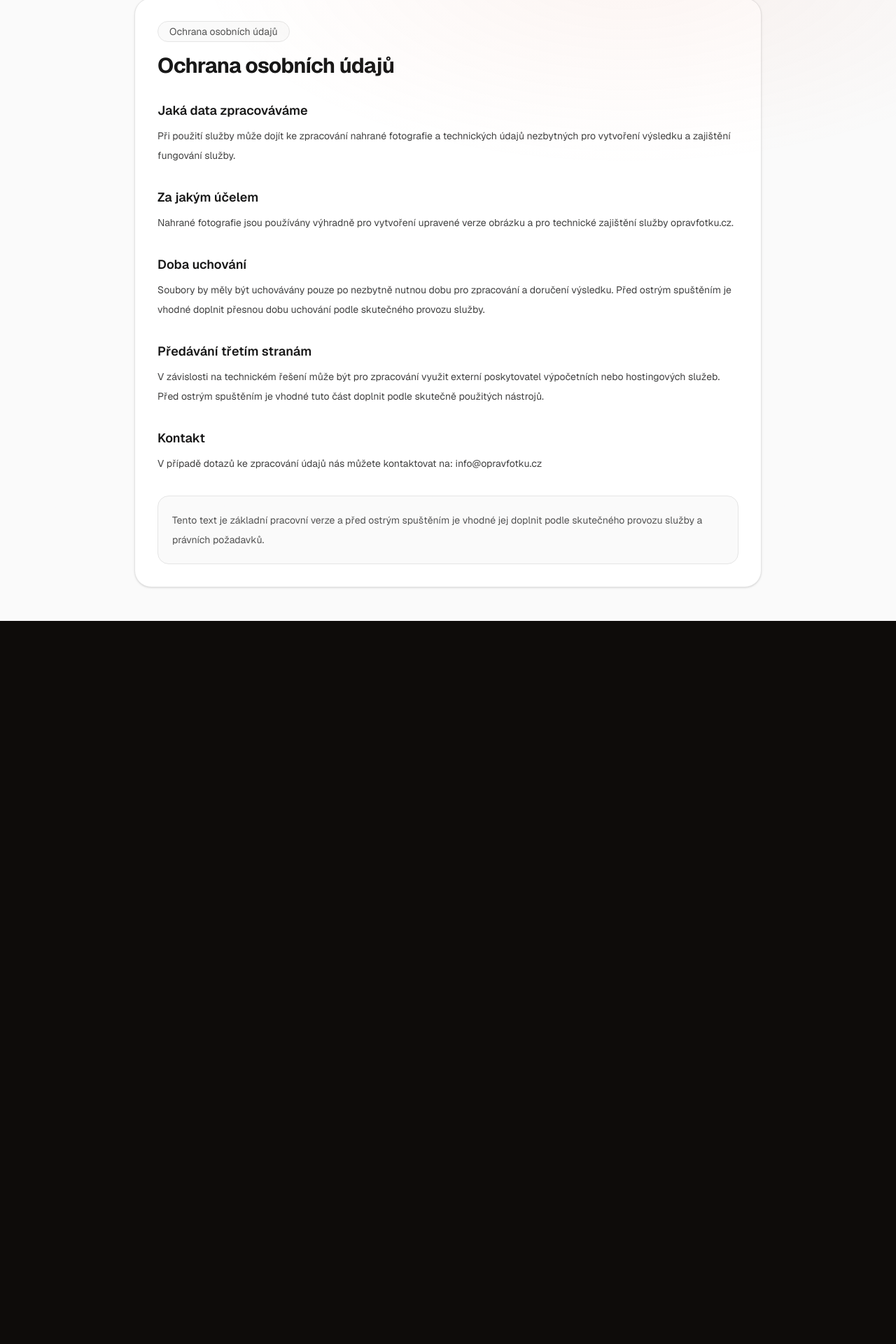
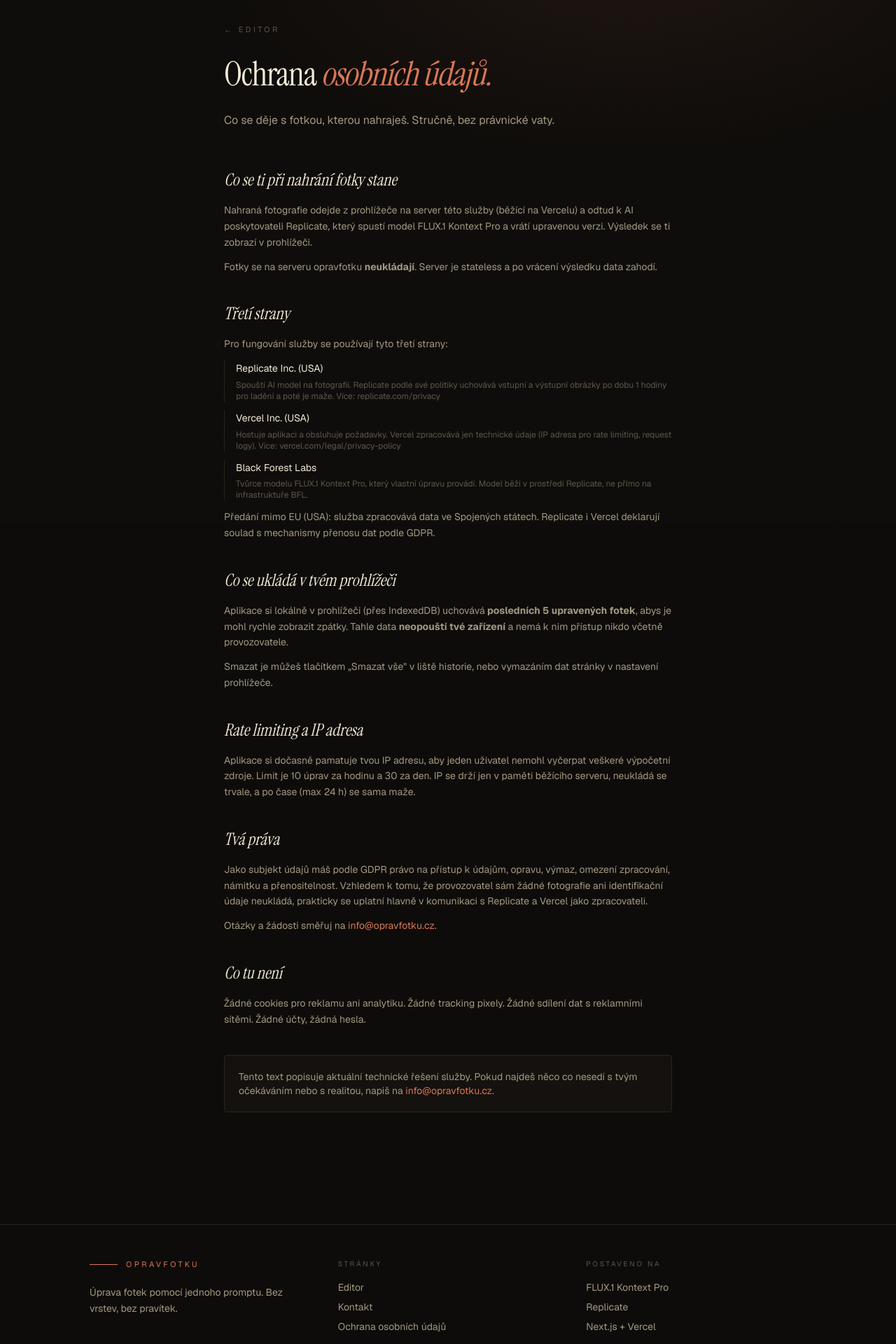
Before and after one commit to menssecret/opravfotku, a Next.js app: page /ochrana-osobnich-udaju in a window 1280 px wide. Shown: the part 51-1971 px from the top of the page at 70% size. Before the commit the page ends 938 px from the top, so only its background shows below. Built offline with nearby package versions, Linux system fonts and the light colour scheme.

Commit message:
Unify visual theme: footer, kontakt and privacy pages, logo in header

```diff
--- a/app/kontakt/page.tsx
+++ b/app/kontakt/page.tsx
@@ -1,43 +1,65 @@
+import type { Metadata } from "next";
+import Link from "next/link";
+
+export const metadata: Metadata = {
+  title: "Kontakt",
+  description:
+    "Dotazy ke službě opravfotku, technické dotazy, ochrana osobních údajů.",
+};
+
 export default function KontaktPage() {
   return (
-    <main className="min-h-screen bg-neutral-50 px-4 py-12 text-neutral-900">
-      <div className="mx-auto max-w-3xl rounded-3xl border border-neutral-200 bg-white p-8 shadow-sm">
-        <div className="mb-4 inline-flex rounded-full border border-neutral-200 bg-neutral-50 px-4 py-1 text-sm text-neutral-600">
-          Kontakt
+    <main className="relative z-10 mx-auto max-w-3xl px-6 pt-16 pb-16 sm:px-10 sm:pt-20 lg:px-16">
+      <header className="mb-14">
+        <Link
+          href="/"
+          className="inline-flex items-center gap-2 text-[11px] uppercase tracking-[0.32em] text-(--color-ink-faint) transition-colors hover:text-(--color-amber)"
+        >
+          <span>← editor</span>
+        </Link>
+        <h1
+          className="mt-7 font-(family-name:--font-display) text-5xl leading-[0.95] tracking-tight text-balance sm:text-6xl"
+        >
+          <em className="text-(--color-amber)">Kontakt.</em>
+        </h1>
+        <p className="mt-7 max-w-md text-base leading-relaxed text-(--color-ink-dim)">
+          Dotazy, technické problémy, návrhy, hlášení chyb. Napiš na e-mail.
+        </p>
+      </header>
+
+      <section className="grid gap-3">
+        <a
+          href="mailto:info@opravfotku.cz"
+          className="group rounded-(--radius-card) border border-(--color-line) bg-(--color-surface) p-6 transition-colors hover:border-(--color-amber)"
+        >
+          <div className="text-[10px] uppercase tracking-[0.28em] text-(--color-ink-faint)">
+            E-mail
+          </div>
+          <div className="mt-3 font-(family-name:--font-display) text-2xl italic text-(--color-ink) transition-colors group-hover:text-(--color-amber)">
+            info@opravfotku.cz
+          </div>
+        </a>
+
+        <div className="rounded-(--radius-card) border border-(--color-line) bg-(--color-surface) p-6">
+          <div className="text-[10px] uppercase tracking-[0.28em] text-(--color-ink-faint)">
+            Odezva
+          </div>
+          <p className="mt-3 text-sm leading-relaxed text-(--color-ink-dim)">
+            Tohle je osobní projekt, ne komerční služba. Odpovídám zpravidla
+            do několika dní.
+          </p>
         </div>
 
-        <h1 className="text-3xl font-bold tracking-tight">Kontakt</h1>
-
-        <p className="mt-4 text-neutral-600">
-          Máte dotaz ke službě opravfotku.cz, potřebujete pomoc nebo se chcete
-          domluvit na spolupráci? Napište nám.
-        </p>
-
-        <div className="mt-8 grid gap-4">
-          <div className="rounded-2xl border border-neutral-200 bg-neutral-50 p-5">
-            <div className="text-sm font-semibold text-neutral-900">E-mail</div>
-            <div className="mt-2 text-sm text-neutral-600">
-              info@opravfotku.cz
-            </div>
+        <div className="rounded-(--radius-card) border border-(--color-line) bg-(--color-surface) p-6">
+          <div className="text-[10px] uppercase tracking-[0.28em] text-(--color-ink-faint)">
+            Něco nefunguje?
           </div>
-
-          <div className="rounded-2xl border border-neutral-200 bg-neutral-50 p-5">
-            <div className="text-sm font-semibold text-neutral-900">Web</div>
-            <div className="mt-2 text-sm text-neutral-600">
-              opravfotku.cz
-            </div>
-          </div>
-
-          <div className="rounded-2xl border border-neutral-200 bg-neutral-50 p-5">
-            <div className="text-sm font-semibold text-neutral-900">
-              Odezva na zprávy
-            </div>
-            <div className="mt-2 text-sm text-neutral-600">
-              Odpověď na dotazy bude doplněna podle budoucího provozu služby.
-            </div>
-          </div>
+          <p className="mt-3 text-sm leading-relaxed text-(--color-ink-dim)">
+            Pošli prosím popis problému, použitý prompt, a ideálně screenshot
+            chybové hlášky. Pomůže to s rychlejší diagnostikou.
+          </p>
         </div>
-      </div>
+      </section>
     </main>
   );
 }
--- a/app/layout.tsx
+++ b/app/layout.tsx
@@ -1,5 +1,6 @@
 import type { Metadata } from "next";
 import { Geist, Instrument_Serif } from "next/font/google";
+import { SiteFooter } from "@/components/SiteFooter";
 import "./globals.css";
 
 const geist = Geist({
@@ -15,8 +16,21 @@ const instrument = Instrument_Serif({
 });
 
 export const metadata: Metadata = {
-  title: "Oprav fotku",
-  description: "Uprav fotku pomocí jednoho promptu.",
+  title: {
+    default: "Oprav fotku",
+    template: "%s · Oprav fotku",
+  },
+  description: "Uprav fotku pomocí jednoho promptu. Bez vrstev, bez pravítek.",
+  icons: {
+    icon: "/logo.svg",
+  },
+  openGraph: {
+    title: "Oprav fotku",
+    description:
+      "Uprav fotku pomocí jednoho promptu. Bez vrstev, bez pravítek.",
+    type: "website",
+    locale: "cs_CZ",
+  },
 };
 
 export default function RootLayout({
@@ -24,7 +38,10 @@ export default function RootLayout({
 }: Readonly<{ children: React.ReactNode }>) {
   return (
     <html lang="cs" className={`${geist.variable} ${instrument.variable}`}>
-      <body className="antialiased relative z-0">{children}</body>
+      <body className="antialiased relative z-0 flex min-h-screen flex-col">
+        <div className="flex-1">{children}</div>
+        <SiteFooter />
+      </body>
     </html>
   );
 }
--- a/app/ochrana-osobnich-udaju/page.tsx
+++ b/app/ochrana-osobnich-udaju/page.tsx
@@ -1,75 +1,166 @@
+import type { Metadata } from "next";
+import Link from "next/link";
+
+export const metadata: Metadata = {
+  title: "Ochrana osobních údajů",
+  description:
+    "Jak nakládáme s nahranými fotografiemi a osobními údaji ve službě opravfotku.",
+};
+
+// POZNÁMKA: Tento text popisuje, co aplikace skutečně dělá v aktuální
+// implementaci (Next.js + Replicate + IndexedDB historie v prohlížeči).
+// Není to právní text vypracovaný advokátem. Před vážnějším komerčním
+// nasazením doporučuji konzultovat s právníkem nebo specialistou na GDPR.
+
 export default function PrivacyPage() {
   return (
-    <main className="min-h-screen bg-neutral-50 px-4 py-12 text-neutral-900">
-      <div className="mx-auto max-w-4xl rounded-3xl border border-neutral-200 bg-white p-8 shadow-sm">
-        <div className="mb-4 inline-flex rounded-full border border-neutral-200 bg-neutral-50 px-4 py-1 text-sm text-neutral-600">
-          Ochrana osobních údajů
+    <main className="relative z-10 mx-auto max-w-3xl px-6 pt-16 pb-16 sm:px-10 sm:pt-20 lg:px-16">
+      <header className="mb-14">
+        <Link
+          href="/"
+          className="inline-flex items-center gap-2 text-[11px] uppercase tracking-[0.32em] text-(--color-ink-faint) transition-colors hover:text-(--color-amber)"
+        >
+          <span>← editor</span>
+        </Link>
+        <h1
+          className="mt-7 font-(family-name:--font-display) text-4xl leading-[1.05] tracking-tight text-balance sm:text-5xl"
+        >
+          Ochrana <em className="text-(--color-amber)">osobních údajů.</em>
+        </h1>
+        <p className="mt-7 max-w-xl text-base leading-relaxed text-(--color-ink-dim)">
+          Co se děje s fotkou, kterou nahraješ. Stručně, bez právnické vaty.
+        </p>
+      </header>
+
+      <article className="space-y-10 text-(--color-ink-dim)">
+        <Section heading="Co se ti při nahrání fotky stane">
+          <p>
+            Nahraná fotografie odejde z prohlížeče na server této služby
+            (běžící na Vercelu) a odtud k AI poskytovateli Replicate, který
+            spustí model FLUX.1 Kontext Pro a vrátí upravenou verzi. Výsledek
+            se ti zobrazí v prohlížeči.
+          </p>
+          <p>
+            Fotky se na serveru opravfotku <strong>neukládají</strong>.
+            Server je stateless a po vrácení výsledku data zahodí.
+          </p>
+        </Section>
+
+        <Section heading="Třetí strany">
+          <p>
+            Pro fungování služby se používají tyto třetí strany:
+          </p>
+          <ul className="mt-3 space-y-3 list-none">
+            <Bullet
+              name="Replicate Inc. (USA)"
+              detail="Spouští AI model na fotografii. Replicate podle své politiky uchovává vstupní a výstupní obrázky po dobu 1 hodiny pro ladění a poté je maže. Více: replicate.com/privacy"
+            />
+            <Bullet
+              name="Vercel Inc. (USA)"
+              detail="Hostuje aplikaci a obsluhuje požadavky. Vercel zpracovává jen technické údaje (IP adresa pro rate limiting, request logy). Více: vercel.com/legal/privacy-policy"
+            />
+            <Bullet
+              name="Black Forest Labs"
+              detail="Tvůrce modelu FLUX.1 Kontext Pro, který vlastní úpravu provádí. Model běží v prostředí Replicate, ne přímo na infrastruktuře BFL."
+            />
+          </ul>
+          <p className="mt-3">
+            Předání mimo EU (USA): služba zpracovává data ve Spojených státech.
+            Replicate i Vercel deklarují soulad s mechanismy přenosu dat podle
+            GDPR.
+          </p>
+        </Section>
+
+        <Section heading="Co se ukládá v tvém prohlížeči">
+          <p>
+            Aplikace si lokálně v prohlížeči (přes IndexedDB) uchovává{" "}
+            <strong>posledních 5 upravených fotek</strong>, abys je mohl rychle
+            zobrazit zpátky. Tahle data{" "}
+            <strong>neopouští tvé zařízení</strong> a nemá k nim přístup nikdo
+            včetně provozovatele.
+          </p>
+          <p>
+            Smazat je můžeš tlačítkem „Smazat vše" v liště historie, nebo
+            vymazáním dat stránky v nastavení prohlížeče.
+          </p>
+        </Section>
+
+        <Section heading="Rate limiting a IP adresa">
+          <p>
+            Aplikace si dočasně pamatuje tvou IP adresu, aby jeden uživatel
+            nemohl vyčerpat veškeré výpočetní zdroje. Limit je 10 úprav za
+            hodinu a 30 za den. IP se drží jen v paměti běžícího serveru,
+            neukládá se trvale, a po čase (max 24 h) se sama maže.
+          </p>
+        </Section>
+
+        <Section heading="Tvá práva">
+          <p>
+            Jako subjekt údajů máš podle GDPR právo na přístup k údajům, opravu,
+            výmaz, omezení zpracování, námitku a přenositelnost. Vzhledem k
+            tomu, že provozovatel sám žádné fotografie ani identifikační údaje
+            neukládá, prakticky se uplatní hlavně v komunikaci s Replicate a
+            Vercel jako zpracovateli.
+          </p>
+          <p>
+            Otázky a žádosti směřuj na{" "}
+            <a
+              href="mailto:info@opravfotku.cz"
+              className="text-(--color-amber) underline-offset-4 hover:underline"
+            >
+              info@opravfotku.cz
+            </a>
+            .
+          </p>
+        </Section>
+
+        <Section heading="Co tu není">
+          <p>
+            Žádné cookies pro reklamu ani analytiku. Žádné tracking pixely.
+            Žádné sdílení dat s reklamními sítěmi. Žádné účty, žádná hesla.
+          </p>
+        </Section>
+
+        <div className="rounded-(--radius-card) border border-(--color-line) bg-(--color-surface) p-5 text-sm">
+          Tento text popisuje aktuální technické řešení služby. Pokud najdeš
+          něco co nesedí s tvým očekáváním nebo s realitou, napiš na{" "}
+          <a
+            href="mailto:info@opravfotku.cz"
+            className="text-(--color-amber) underline-offset-4 hover:underline"
+          >
+            info@opravfotku.cz
+          </a>
+          .
         </div>
-
-        <h1 className="text-3xl font-bold tracking-tight">
-          Ochrana osobních údajů
-        </h1>
-
-        <div className="mt-8 space-y-8 text-sm leading-7 text-neutral-700">
-          <section>
-            <h2 className="text-lg font-semibold text-neutral-900">
-              Jaká data zpracováváme
-            </h2>
-            <p className="mt-2">
-              Při použití služby může dojít ke zpracování nahrané fotografie a
-              technických údajů nezbytných pro vytvoření výsledku a zajištění
-              fungování služby.
-            </p>
-          </section>
-
-          <section>
-            <h2 className="text-lg font-semibold text-neutral-900">
-              Za jakým účelem
-            </h2>
-            <p className="mt-2">
-              Nahrané fotografie jsou používány výhradně pro vytvoření upravené
-              verze obrázku a pro technické zajištění služby opravfotku.cz.
-            </p>
-          </section>
-
-          <section>
-            <h2 className="text-lg font-semibold text-neutral-900">
-              Doba uchování
-            </h2>
-            <p className="mt-2">
-              Soubory by měly být uchovávány pouze po nezbytně nutnou dobu pro
-              zpracování a doručení výsledku. Před ostrým spuštěním je vhodné
-              doplnit přesnou dobu uchování podle skutečného provozu služby.
-            </p>
-          </section>
-
-          <section>
-            <h2 className="text-lg font-semibold text-neutral-900">
-              Předávání třetím stranám
-            </h2>
-            <p className="mt-2">
-              V závislosti na technickém řešení může být pro zpracování využit
-              externí poskytovatel výpočetních nebo hostingových služeb. Před
-              ostrým spuštěním je vhodné tuto část doplnit podle skutečně
-              použitých nástrojů.
-            </p>
-          </section>
-
-          <section>
-            <h2 className="text-lg font-semibold text-neutral-900">Kontakt</h2>
-            <p className="mt-2">
-              V případě dotazů ke zpracování údajů nás můžete kontaktovat na:
-              info@opravfotku.cz
-            </p>
-          </section>
-
-          <div className="rounded-2xl border border-neutral-200 bg-neutral-50 p-5 text-neutral-600">
-            Tento text je základní pracovní verze a před ostrým spuštěním je
-            vhodné jej doplnit podle skutečného provozu služby a právních
-            požadavků.
-          </div>
-        </div>
-      </div>
+      </article>
     </main>
   );
 }
+
+function Section({
+  heading,
+  children,
+}: {
+  heading: string;
+  children: React.ReactNode;
+}) {
+  return (
+    <section>
+      <h2 className="font-(family-name:--font-display) text-2xl italic text-(--color-ink)">
+        {heading}
+      </h2>
+      <div className="mt-4 space-y-3 text-sm leading-relaxed">{children}</div>
+    </section>
+  );
+}
+
+function Bullet({ name, detail }: { name: string; detail: string }) {
+  return (
+    <li className="flex gap-3 border-l border-(--color-line) pl-4">
+      <div>
+        <div className="text-(--color-ink)">{name}</div>
+        <div className="mt-1 text-xs text-(--color-ink-faint)">{detail}</div>
+      </div>
+    </li>
+  );
+}
--- a/components/PhotoEditor.tsx
+++ b/components/PhotoEditor.tsx
@@ -9,6 +9,7 @@ import {
   type DragEvent,
   type KeyboardEvent,
 } from "react";
+import Image from "next/image";
 import { BeforeAfterSlider } from "@/components/BeforeAfterSlider";
 import { HistoryPanel } from "@/components/HistoryPanel";
 import {
@@ -27,20 +28,12 @@ type StylePreset = {
   prompt: string;
 };
 
-// ──────────────────────────────────────────────────────────
-// Profesionální preset (top, full-width)
-// ──────────────────────────────────────────────────────────
-
 const PORTRAIT_PRESET: StylePreset = {
   name: "Profesionální portrét",
   desc: "editorial úprava: světlo, pleť, oči, pozadí",
   prompt:
     "Transform this portrait into a professional editorial photograph. Recover blown-out highlights in the bright background (window) while preserving a natural daylight feel. Balance exposure so the face is properly lit with subtle directional light and gentle shadowing for added depth. Refine skin tones to look natural and slightly warm but not washed out. Add subtle contrast and texture so the face has dimension, but preserve realistic skin texture without over-smoothing. Enhance the eyes: sharpen them slightly, add gentle catchlights, and improve micro-contrast around the eyes and brows so the gaze feels more alive. Improve overall sharpness and detail while keeping a soft, professional portrait look. Reduce the distracting background by slightly blurring and softening it so the face stands out, and tone down any bright vertical stripes in the background. Apply a clean, minimalist color grading in the style of magazine photography with balanced highlights, rich midtones, and gentle shadows. Do not change the composition, expression, or facial features.",
 };
-
-// ──────────────────────────────────────────────────────────
-// Specializované situace (6 nových presetů)
-// ──────────────────────────────────────────────────────────
 
 const SITUATION_PRESETS: StylePreset[] = [
   {
@@ -80,10 +73,6 @@ const SITUATION_PRESETS: StylePreset[] = [
       "Transform this food photograph into an appetizing, restaurant-quality image. Enhance the natural colors of the ingredients: make greens fresher, reds richer, yellows warmer, but keep everything looking real and edible (no artificial saturation). Improve texture and sharpness of the food so details like steam, oil sheen, and grain structure are visible. Add subtle warm lighting that makes the food feel inviting. Slightly soften the background and surrounding elements to make the food the clear focal point. Enhance contrast so the food has dimension. Maintain natural shadows and highlights that suggest dimension and freshness. Do not change the food itself, its arrangement, or the composition.",
   },
 ];
-
-// ──────────────────────────────────────────────────────────
-// Stylové úpravy (filtry, stávající)
-// ──────────────────────────────────────────────────────────
 
 const STYLE_PRESETS: StylePreset[] = [
   {
@@ -337,9 +326,18 @@ export function PhotoEditor() {
   return (
     <main className="relative z-10 mx-auto max-w-6xl px-6 pt-16 pb-24 sm:px-10 sm:pt-20 lg:px-16">
       <header className="mb-14 sm:mb-20">
-        <div className="flex items-center gap-3 text-[11px] uppercase tracking-[0.32em] text-(--color-amber) animate-fade-up">
-          <span className="inline-block h-px w-10 bg-(--color-amber)" />
-          <span>opravfotku · v0.1</span>
+        <div className="flex items-center gap-3 animate-fade-up">
+          <Image
+            src="/logo.svg"
+            alt="opravfotku"
+            width={28}
+            height={28}
+            priority
+            className="opacity-90"
+          />
+          <span className="text-[11px] uppercase tracking-[0.32em] text-(--color-amber)">
+            opravfotku
+          </span>
         </div>
         <h1
           className="mt-7 font-(family-name:--font-display) text-5xl leading-[0.95] tracking-tight text-balance sm:text-7xl lg:text-8xl animate-fade-up"
@@ -472,7 +470,6 @@ export function PhotoEditor() {
 
             {iteration === 1 ? (
               <div className="space-y-5">
-                {/* Profesionální preset (full-width) */}
                 <div className="space-y-2">
                   <p className="text-[10px] uppercase tracking-[0.28em] text-(--color-ink-faint)">
                     Profesionální
@@ -507,7 +504,6 @@ export function PhotoEditor() {
                   </button>
                 </div>
 
-                {/* Specializované situace */}
                 <div className="space-y-2">
                   <p className="text-[10px] uppercase tracking-[0.28em] text-(--color-ink-faint)">
                     Pro situaci
@@ -545,7 +541,6 @@ export function PhotoEditor() {
                   </div>
                 </div>
 
-                {/* Stylové úpravy / filtry */}
                 <div className="space-y-2">
                   <p className="text-[10px] uppercase tracking-[0.28em] text-(--color-ink-faint)">
                     Stylové úpravy
--- /dev/null
+++ b/components/SiteFooter.tsx
@@ -0,0 +1,103 @@
+import Link from "next/link";
+
+export function SiteFooter() {
+  const year = new Date().getFullYear();
+
+  return (
+    <footer className="relative z-10 border-t border-(--color-line) mt-24">
+      <div className="mx-auto max-w-6xl px-6 py-12 sm:px-10 lg:px-16">
+        <div className="grid gap-10 lg:grid-cols-3">
+          {/* Brand */}
+          <div>
+            <div className="flex items-center gap-3 text-[11px] uppercase tracking-[0.32em] text-(--color-amber)">
+              <span className="inline-block h-px w-10 bg-(--color-amber)" />
+              <span>opravfotku</span>
+            </div>
+            <p className="mt-5 max-w-xs text-sm leading-relaxed text-(--color-ink-dim)">
+              Úprava fotek pomocí jednoho promptu. Bez vrstev, bez pravítek.
+            </p>
+          </div>
+
+          {/* Stránky */}
+          <div>
+            <p className="text-[10px] uppercase tracking-[0.28em] text-(--color-ink-faint)">
+              Stránky
+            </p>
+            <ul className="mt-4 space-y-2 text-sm">
+              <li>
+                <Link
+                  href="/"
+                  className="text-(--color-ink-dim) transition-colors hover:text-(--color-amber)"
+                >
+                  Editor
+                </Link>
+              </li>
+              <li>
+                <Link
+                  href="/kontakt"
+                  className="text-(--color-ink-dim) transition-colors hover:text-(--color-amber)"
+                >
+                  Kontakt
+                </Link>
+              </li>
+              <li>
+                <Link
+                  href="/ochrana-osobnich-udaju"
+                  className="text-(--color-ink-dim) transition-colors hover:text-(--color-amber)"
+                >
+                  Ochrana osobních údajů
+                </Link>
+              </li>
+            </ul>
+          </div>
+
+          {/* Postaveno na */}
+          <div>
+            <p className="text-[10px] uppercase tracking-[0.28em] text-(--color-ink-faint)">
+              Postaveno na
+            </p>
+            <ul className="mt-4 space-y-2 text-sm">
+              <li>
+                <a
+                  href="https://replicate.com/black-forest-labs/flux-kontext-pro"
+                  target="_blank"
+                  rel="noreferrer noopener"
+                  className="text-(--color-ink-dim) transition-colors hover:text-(--color-amber)"
+                >
+                  FLUX.1 Kontext Pro
+                </a>
+              </li>
+              <li>
+                <a
+                  href="https://replicate.com"
+                  target="_blank"
+                  rel="noreferrer noopener"
+                  className="text-(--color-ink-dim) transition-colors hover:text-(--color-amber)"
+                >
+                  Replicate
+                </a>
+              </li>
+              <li>
+                <a
+                  href="https://nextjs.org"
+                  target="_blank"
+                  rel="noreferrer noopener"
+                  className="text-(--color-ink-dim) transition-colors hover:text-(--color-amber)"
+                >
+                  Next.js + Vercel
+                </a>
+              </li>
+            </ul>
+          </div>
+        </div>
+
+        <div className="mt-10 flex flex-col gap-2 border-t border-(--color-line) pt-6 text-xs text-(--color-ink-faint) sm:flex-row sm:items-center sm:justify-between">
+          <p>© {year} opravfotku</p>
+          <p className="font-(family-name:--font-display) italic">
+            Made with intent, not with templates.
+          </p>
+        </div>
+      </div>
+    </footer>
+  );
+}
```
